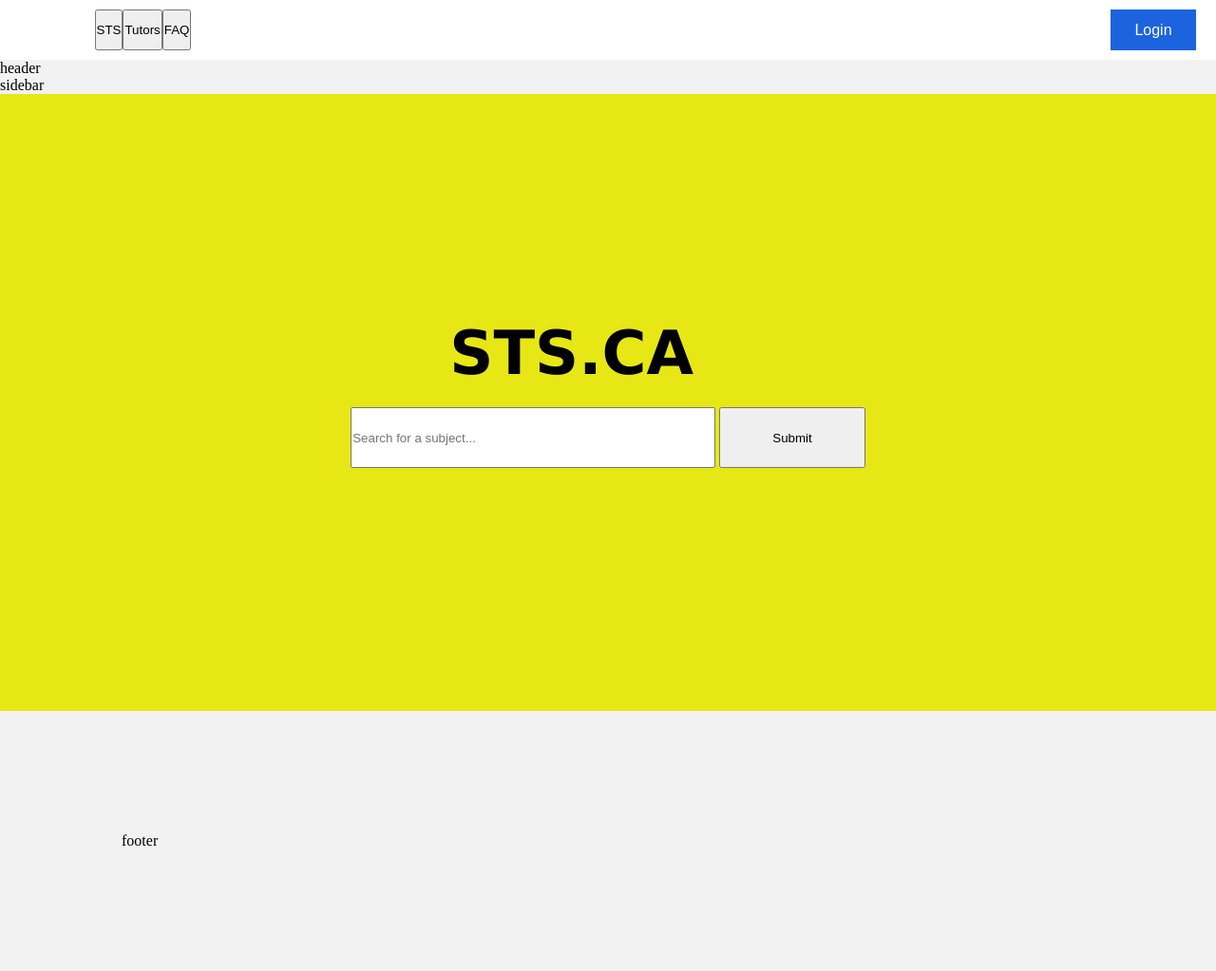
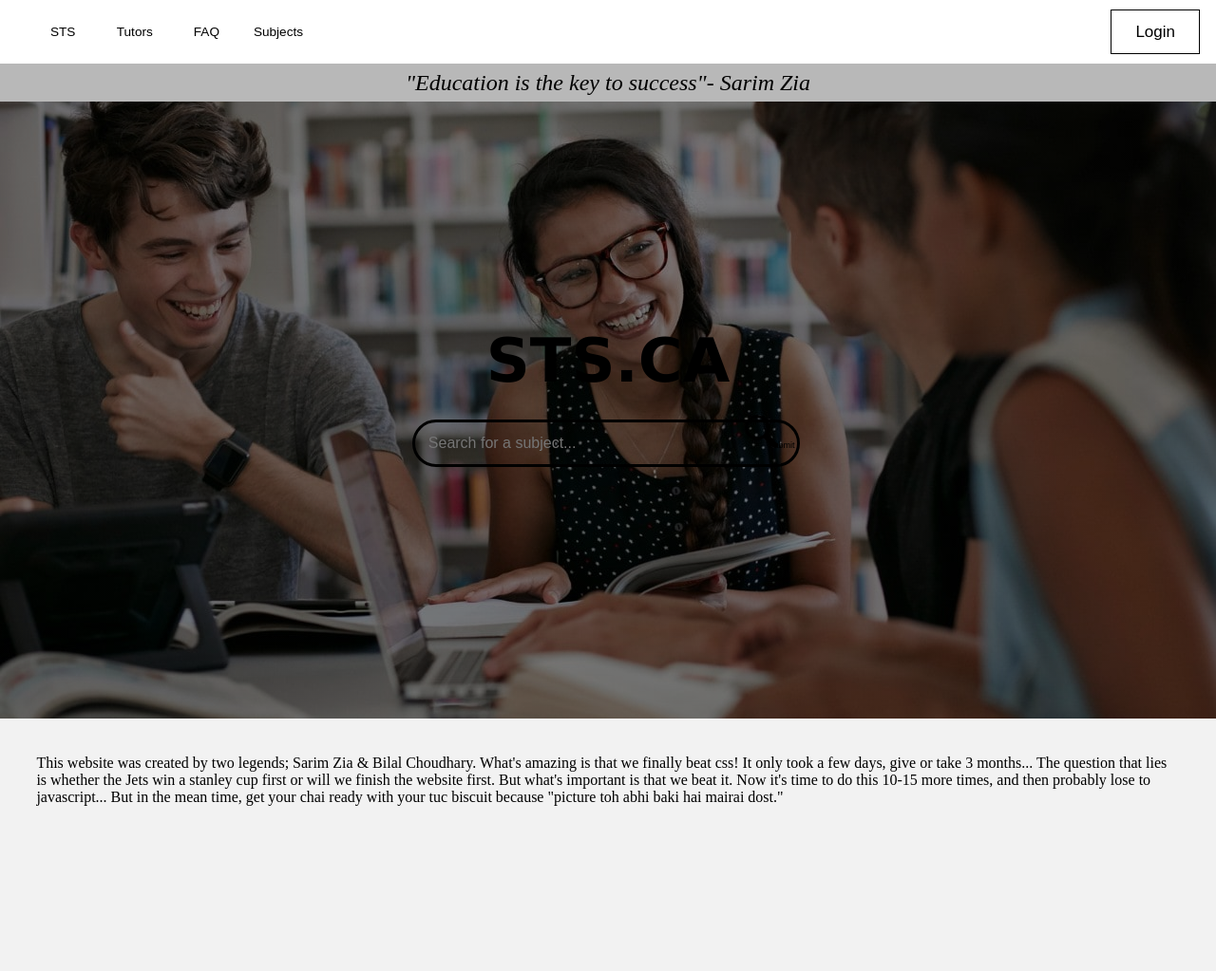
Before and after one commit to sarzar/Projects, a plain HTML site: page STS.CA/templates/homePage.html in a window 1280 px wide. Shown: the whole page at 95% size. After the commit the page ends 888 px from the top, so only its background shows below. Drawn offline with Linux system fonts and the light colour scheme.

Commit message:
Almost done with homepage

```diff
--- a/STS.CA/templates/homePage.html
+++ b/STS.CA/templates/homePage.html
@@ -16,20 +16,29 @@
 
          <div class = "title">
           <button class="login"> Login</button>
-          <button class="STS, navbar"> STS</button>
-          <button class="Tutors, navbar"> Tutors</button>
-          <button class="FAQ, navbar"> FAQ</button>
+          <button class="navbar"> STS</button>
+          <button class="navbar"> Tutors</button>
+          <button class="navbar"> FAQ</button>
+          <button class="navbar"> Subjects</button>
          </div>
-         <div class = "header">header</div>
-         <div class = "sidebar">sidebar</div>
+         <div class = "header"> "Education is the key to success"- Sarim Zia</div>
+
          <div class = "content">
            <h1 class= "logo">STS.CA</h1>
            <form class = "search">
-             <input class = "searchinput" type = "text" placeholder = "Search for a subject...">
-             <input class = "submit" type = "submit" placeholder = "Search">
+             <input class = "searchinput" type = "text" placeholder = "   Search for a subject...">
+             <input class = "submit" type = "submit">
            </form>
          </div>
-         <div class = "footer">footer</div>
+         <div class = "footer">
+
+          <p>This website was created by two legends; Sarim Zia & Bilal Choudhary. What's amazing is that we finally beat
+            css! It only took a few days, give or take 3 months... The question that lies is whether the Jets win a stanley
+            cup first or will we finish the website first. But what's important is that we beat it. Now it's time to do this
+            10-15 more times, and then probably lose to javascript... But in the mean time, get your chai ready with your tuc
+            biscuit because  "picture toh abhi baki hai mairai dost."
+          </p>
+         </div>
        </div>
 
 
--- a/STS.CA/templates/styles.css
+++ b/STS.CA/templates/styles.css
@@ -15,7 +15,7 @@
         grid-template-areas:
         "title title"
         "header header"
-        "sidebar content"
+        "header content"
         "footer footer";
     }
 }
@@ -27,55 +27,60 @@
         grid-template-areas:
         "title title"
         "header header"
-        "sidebar content"
+        "header content"
         "footer footer";
 
     }
 }
 /*----------------------TITLE---------------------------------*/
 .title {
-    background-color: rgb(145, 137, 137);
     grid-area: title;
     padding: 10px;
-    background-color: white;
+    background-color: rgb(255, 255, 255);
     display: flex;
 
 }
 /*NAVBAR*/
 .navbar {
-    float: left;
     position: relative;
-    width:7 %;
+    font-size: 85%;
+    right:6%;
+    width:6%;
+    background: none;
+    border: none;
 
 
 }
 /*LOGIN BUTTON FOR TITLE*/
 .login {
     position: relative;
-    background-color: #1c63df;
+    background: none;
+   border: 1px solid black;
 
-    border: none;
-    color: white;
     padding: 1% 2%;
-    text-decoration: none;
-    display: inline-block;
-    font-size: 16px;
+
+    font-size: 17px;
     left:92%;
 
 }
 /*----------------------HEADER---------------------------------*/
 .header {
     grid-area: header;
+    background: rgb(184, 184, 184);
+   padding: 0.5%;
+    text-align: center;
+    font-size: x-large;
+    font-style: italic;
 }
-/*----------------------SIDEBAR---------------------------------*/
-.sidebar {
-    grid-area: sidebar;
-}
+
 /*----------------------CONTENT---------------------------------*/
 .content {
     grid-area: content;
-    background-color: rgb(231, 231, 22);
-    background-blend-mode: luminosity;
+    background-image: url(../Images/students-learning-xlarge.jpg);
+    background-image: linear-gradient(rgba(0,0,0,0.5),rgba(0,0,0,0.5)), url(../Images/students-learning-xlarge.jpg);
+    background-position: center;
+    background-size: cover;
+    background-repeat: no-repeat;
     padding: 20%;
 }
 /*LOGO FOR CENTRE OF PAGE*/
@@ -83,7 +88,6 @@
     position: relative;
     text-align: center;
     bottom: 20px;
-    right: 5%;
     font-size: 400%;
     font-family: 'Lucida Sans', 'Lucida Sans Regular', 'Lucida Grande', 'Lucida Sans Unicode', Geneva, Verdana, sans-serif;
 }
@@ -95,17 +99,28 @@
 /*INPUT FOR SEARCH BAR*/
 .searchinput {
     position: relative;
-    width: 50%;
-    height: 8%;
+    font-size: medium;
+    font-weight: 200;
+    width: 53%;
+    height: 50px;
+    left: 5%;
+    border-radius: 40px;
+    background-color: transparent;
+    border:solid black;
 }
 /*SUBMIT BUTTON FOR SEARCH BAR*/
 .submit {
     position: relative;
-    width: 20%;
+    width: 10%;
     height: 8%;
+    right: 3%;
+    background: url(../Images/102634-200.png)no-repeat ;
+    background-size: 35px;
+    font-size: xx-small;
+    border: none;
 }
 /*----------------------FOOTER---------------------------------*/
 .footer {
     grid-area: footer;
-    padding: 10%;
+    padding: 3%;
 }
```
Also changed, not shown: hervoiceuoft/index.html (deleted, +0 -29 lines), STS.CA/Images/102634-200.png (added), STS.CA/Images/students-learning-xlarge.jpg (added), hervoiceuoft/assets/pink_background.jpg (deleted), hervoiceuoft/css/style.css (deleted), hervoiceuoft/js/main.js (deleted).
